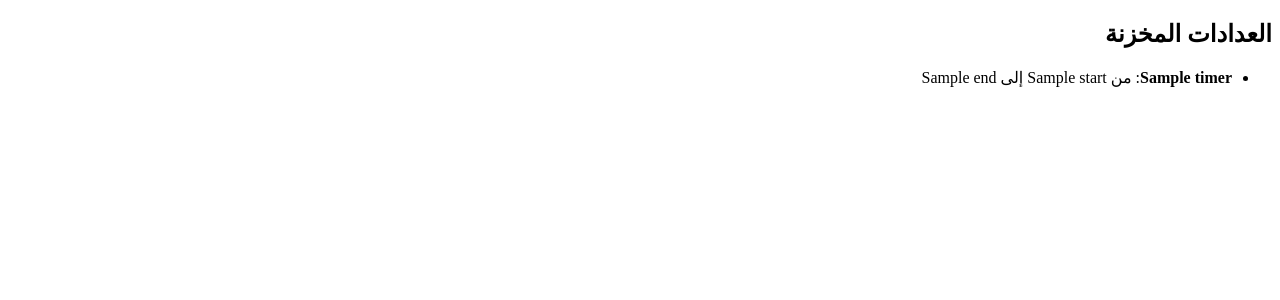
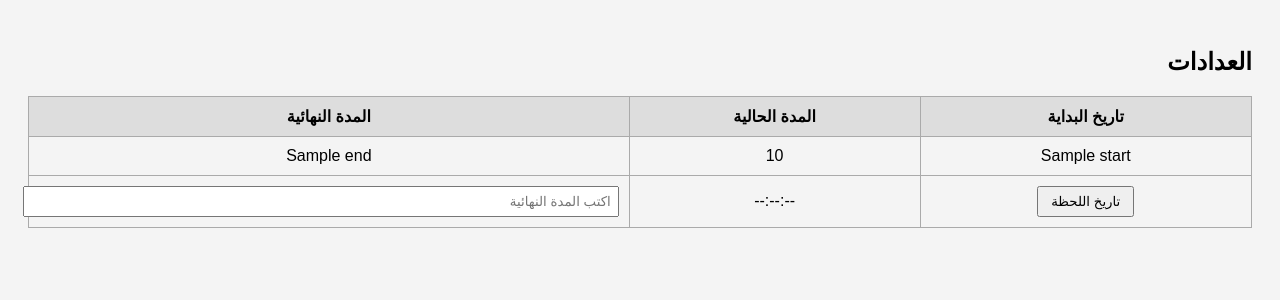
Before and after one commit to gity678/bkkjvh, a Flask app: template templates/index.html in a window 1280 px wide. Shown: the top 300 px of the page. Run offline with Flask 3, Linux system fonts and the light colour scheme; the template is opened without the code that fills it: most values are stand-ins (such as "Sample title", 1, 10 or a date in 2020).

Commit message:
Update index.html

```diff
--- a/templates/index.html
+++ b/templates/index.html
@@ -2,14 +2,100 @@
 <html lang="ar" dir="rtl">
 <head>
   <meta charset="UTF-8" />
-  <title>عرض العدادات</title>
+  <title>عدادات مترابطة</title>
+  <style>
+    body { font-family: Arial; background: #f4f4f4; padding: 20px; }
+    table { width: 100%; border-collapse: collapse; margin-top: 20px; }
+    th, td { border: 1px solid #aaa; padding: 10px; text-align: center; }
+    th { background-color: #ddd; }
+    button { padding: 6px 12px; }
+    input[type="text"] { width: 100%; padding: 6px; }
+  </style>
 </head>
 <body>
-  <h2>العدادات المخزنة</h2>
-  <ul>
-    {% for timer in timers %}
-      <li><strong>{{ timer.title }}</strong>: من {{ timer.start }} إلى {{ timer.end }}</li>
-    {% endfor %}
-  </ul>
+  <h2>العدادات</h2>
+  <table id="timerTable">
+    <thead>
+      <tr>
+        <th>تاريخ البداية</th>
+        <th>المدة الحالية</th>
+        <th>المدة النهائية</th>
+      </tr>
+    </thead>
+    <tbody>
+      <!-- صفوف من الخادم -->
+      {% for timer in timers %}
+        <tr>
+          <td>{{ timer.start }}</td>
+          <td>{{ timer.duration }}</td>
+          <td>{{ timer.end }}</td>
+        </tr>
+      {% endfor %}
+      <!-- صف جديد لإضافة عداد -->
+      <tr>
+        <td><button onclick="startTimer(this)">تاريخ اللحظة</button></td>
+        <td class="duration">--:--:--</td>
+        <td><input type="text" placeholder="اكتب المدة النهائية" onblur="saveTimer(this)" /></td>
+      </tr>
+    </tbody>
+  </table>
+
+  <script>
+    let startTimes = new WeakMap();
+
+    function startTimer(btn) {
+      const now = new Date();
+      const td = btn.parentElement;
+      td.innerText = now.toISOString(); // تحويل الزر إلى التاريخ
+      startTimes.set(td, now);
+
+      const row = td.parentElement;
+      const durationCell = row.querySelector(".duration");
+
+      // تحديث المدة كل ثانية
+      const interval = setInterval(() => {
+        const start = startTimes.get(td);
+        const diff = Date.now() - start.getTime();
+        durationCell.textContent = formatDuration(diff);
+      }, 1000);
+    }
+
+    function formatDuration(ms) {
+      const totalSec = Math.floor(ms / 1000);
+      const hrs = String(Math.floor(totalSec / 3600)).padStart(2, '0');
+      const min = String(Math.floor((totalSec % 3600) / 60)).padStart(2, '0');
+      const sec = String(totalSec % 60).padStart(2, '0');
+      return `${hrs}:${min}:${sec}`;
+    }
+
+    function saveTimer(input) {
+      const row = input.parentElement.parentElement;
+      const start = row.cells[0].innerText;
+      const duration = row.cells[1].innerText;
+      const end = input.value;
+
+      if (!start || !end || !duration.includes(":")) {
+        alert("أكمل البيانات أولاً");
+        return;
+      }
+
+      // إرسال البيانات إلى الخادم
+      fetch("/data", {
+        method: "POST",
+        headers: { "Content-Type": "application/json" },
+        body: JSON.stringify({
+          title: "عداد",
+          start: start,
+          end: end,
+          duration: duration
+        })
+      })
+      .then(res => res.json())
+      .then(res => {
+        alert("تم حفظ البيانات ✔");
+        location.reload(); // إعادة تحميل الصفحة لإظهار الصف الجديد
+      });
+    }
+  </script>
 </body>
 </html>
```
